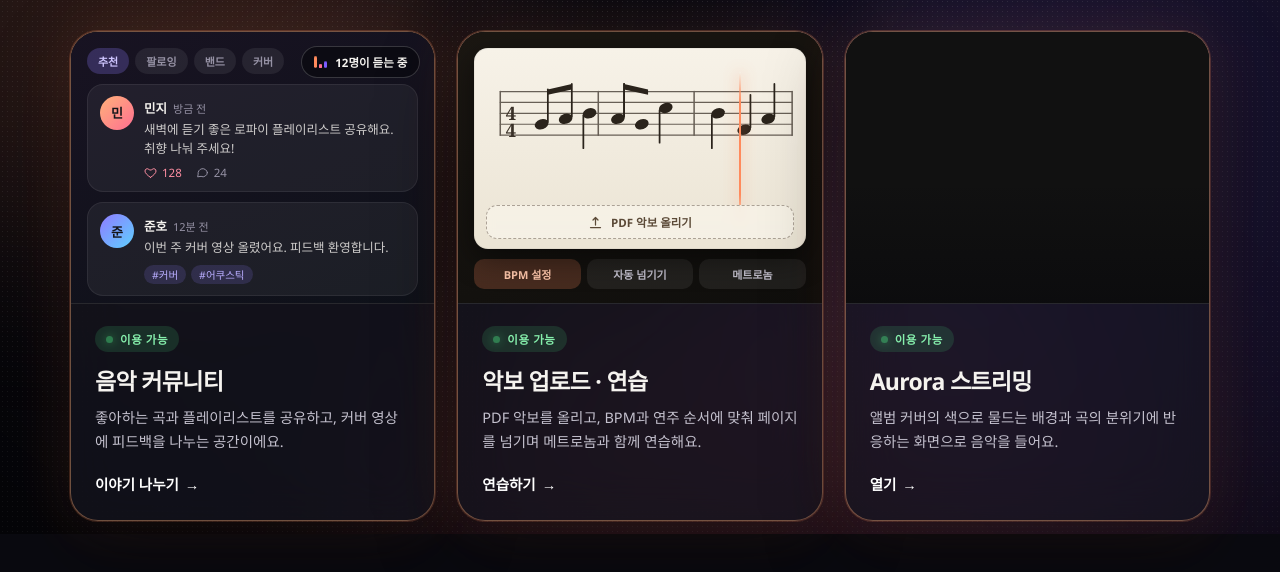
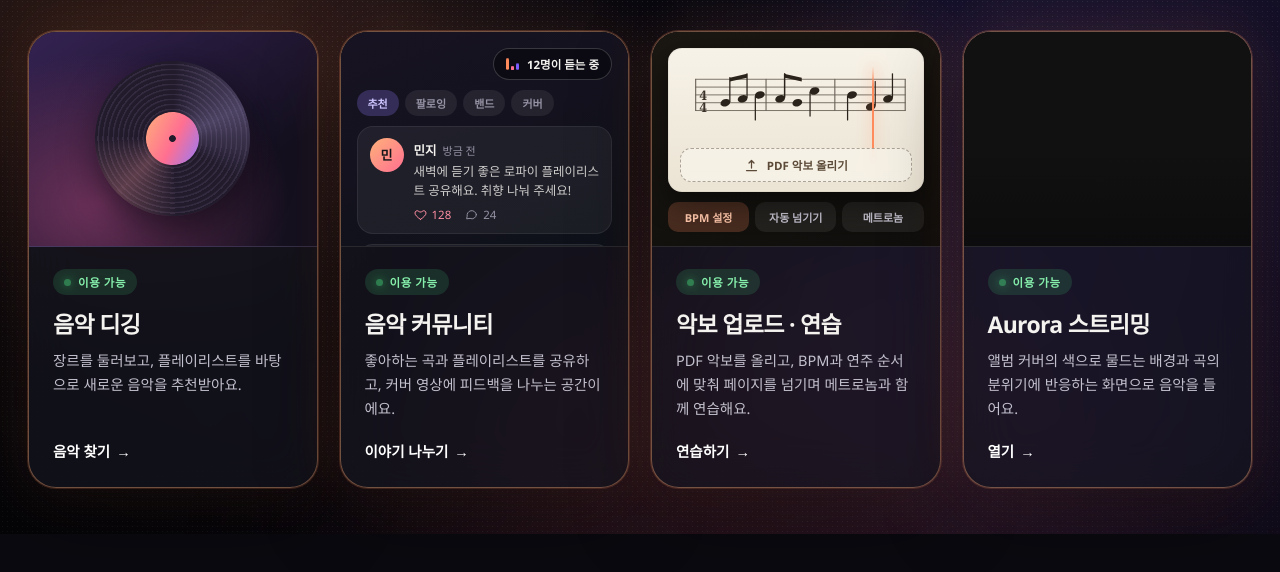
Before and after one commit to jookan/web_project, a plain HTML site: page pages/ambient_hub.html in a window 1280 px wide. Shown: the part 266-838 px from the top of the page. Drawn offline with Linux system fonts and the light colour scheme; no server answers; a web font is replaced by a local one.

Commit message:
Add music digging card to the start page

```diff
--- a/pages/ambient_hub.html
+++ b/pages/ambient_hub.html
@@ -43,7 +43,19 @@
   </div>
 
   <div class="cards">
-    <a class="card live" style="--i:0" href="community.html">
+    <a class="card live" style="--i:0" href="digging.html">
+      <div class="preview digging-preview" aria-hidden="true">
+        <div class="digging-record"></div>
+      </div>
+      <div class="body">
+        <span class="badge on"><i></i>이용 가능</span>
+        <h2>음악 디깅</h2>
+        <p>장르를 둘러보고, 플레이리스트를 바탕으로 새로운 음악을 추천받아요.</p>
+        <span class="cta">음악 찾기</span>
+      </div>
+    </a>
+
+    <a class="card live" style="--i:1" href="community.html">
       <div class="preview">
         <div class="comm" aria-hidden="true">
           <div class="chips"><span class="on">추천</span><span>팔로잉</span><span>밴드</span><span>커버</span></div>
@@ -64,7 +76,7 @@
       </div>
     </a>
 
-    <a class="card live" style="--i:1" href="sheet_uploading.html">
+    <a class="card live" style="--i:2" href="sheet_uploading.html">
       <div class="preview">
         <div class="sheet" aria-hidden="true">
           <div class="paper">
@@ -102,7 +114,7 @@
       </div>
     </a>
 
-    <a class="card live" style="--i:2" href="aurora.html">
+    <a class="card live" style="--i:3" href="aurora.html">
       <div class="preview"><div class="shot" style="background-image:url(imgs/aurora.jpg)" role="img" aria-label="Aurora 화면"></div></div>
       <div class="body">
         <span class="badge on"><i></i>이용 가능</span>
--- a/pages/web_programming/css/ambient_hub.css
+++ b/pages/web_programming/css/ambient_hub.css
@@ -6,7 +6,7 @@
 .logout { height: 34px; padding: 0 14px; border-radius: 99px; border: 1px solid var(--stroke-2); background: var(--glass-2); font-size: 13px; font-weight: 600; color: var(--fg2); transition: background .2s, color .2s; }
 .logout:hover { background: rgba(255,255,255,.14); color: var(--fg); }
 
-.stage { position: relative; z-index: 1; min-height: calc(100dvh - 80px); display: grid; place-content: center; justify-items: center; padding: 48px 28px 64px; gap: 34px; }
+.stage { position: relative; z-index: 1; min-height: calc(100dvh - 80px); display: grid; grid-template-columns: minmax(0, 1fr); align-content: center; justify-items: center; padding: 48px 28px 64px; gap: 34px; }
 .hello { text-align: center; animation: rise .8s var(--ease) both; }
 .hello small { display: inline-block; margin-bottom: 12px; padding: 5px 13px; border-radius: 99px; font-size: 12px; font-weight: 700; letter-spacing: .08em; color: #ffb08f; background: rgba(255,138,92,.14); }
 .hello h1 { margin: 0; font-size: clamp(30px, 4.6vw, 48px); letter-spacing: -.04em; line-height: 1.12; font-weight: 800; }
@@ -14,7 +14,7 @@
 .hello p { margin: 12px 0 0; color: var(--fg2); font-size: clamp(15px, 1.6vw, 17.5px); }
 @keyframes rise { from { opacity: 0; transform: translateY(18px); } }
 
-.cards { display: grid; grid-template-columns: repeat(3, minmax(0, 1fr)); gap: 22px; width: min(1140px, 100%); }
+.cards { display: grid; grid-template-columns: repeat(4, minmax(0, 1fr)); gap: 22px; width: min(1440px, 100%); }
 .card { --i: 0; position: relative; display: flex; flex-direction: column; text-align: left; padding: 0; border-radius: 28px; overflow: hidden; text-decoration: none; color: inherit; cursor: pointer;
   background: var(--glass); border: 1px solid var(--stroke); backdrop-filter: blur(26px) saturate(1.4); box-shadow: 0 30px 80px rgba(0,0,0,.45), inset 0 1px 0 rgba(255,255,255,.06);
   animation: rise .8s var(--ease) both; animation-delay: calc(.12s + var(--i) * .1s);
@@ -33,6 +33,28 @@
 .card p { margin: 0; color: var(--fg2); font-size: 14.5px; line-height: 1.65; }
 .cta { margin-top: auto; padding-top: 10px; font-weight: 700; font-size: 14.5px; color: var(--fg3); display: inline-flex; align-items: center; gap: 6px; }
 .card.live .cta { color: #fff; } .card.live .cta::after { content: "→"; transition: transform .3s var(--ease); } .card.live:hover .cta::after { transform: translateX(5px); }
+
+.digging-preview {
+  display: grid;
+  place-items: center;
+  background: radial-gradient(ellipse at 24% 80%, #6d315a, transparent 62%), linear-gradient(145deg, #342252, #151120 72%);
+}
+.digging-record {
+  width: 54%;
+  aspect-ratio: 1;
+  border-radius: 50%;
+  transform: rotate(-18deg);
+  background: conic-gradient(from 20deg, transparent, #bdadf244 18%, transparent 33% 48%, #ff9b9c44 62%, transparent 75%),
+    repeating-radial-gradient(circle closest-side, #211b2c 0 3px, #342b40 4px 5px);
+  box-shadow: 0 14px 38px #0a0710aa;
+}
+.digging-record::before {
+  content: "";
+  position: absolute;
+  inset: 33%;
+  border-radius: 50%;
+  background: radial-gradient(circle, #211b2c 0 8%, transparent 10%), linear-gradient(135deg, #ffb17a, #ff6f91 53%, #8f7bff);
+}
 
 .comm { padding: 16px; display: flex; flex-direction: column; gap: 10px; height: 100%; background: linear-gradient(160deg, #181322, #0e1119); }
 .chips { display: flex; gap: 6px; } .chips span { font-size: 11px; font-weight: 700; padding: 5px 11px; border-radius: 99px; background: rgba(255,255,255,.07); color: var(--fg3); }
@@ -64,7 +86,13 @@
 .card.live:hover .shot { transform: scale(1.05); }
 .shot::after { content: ""; position: absolute; inset: 0; background: linear-gradient(180deg, transparent 55%, rgba(8,8,11,.55)); }
 
-@media (max-width: 980px) {
+@media (min-width: 1201px) {
+  .live-pill { position: static; order: -1; align-self: flex-end; }
+}
+@media (max-width: 1200px) {
+  .cards { grid-template-columns: repeat(2, minmax(0, 1fr)); width: min(900px, 100%); }
+}
+@media (max-width: 800px) {
   .cards { grid-template-columns: 1fr; width: min(460px, 100%); }
   .stage { padding-top: 92px; padding-bottom: 48px; gap: 26px; }
   .preview { aspect-ratio: 4 / 3.4; }
```
